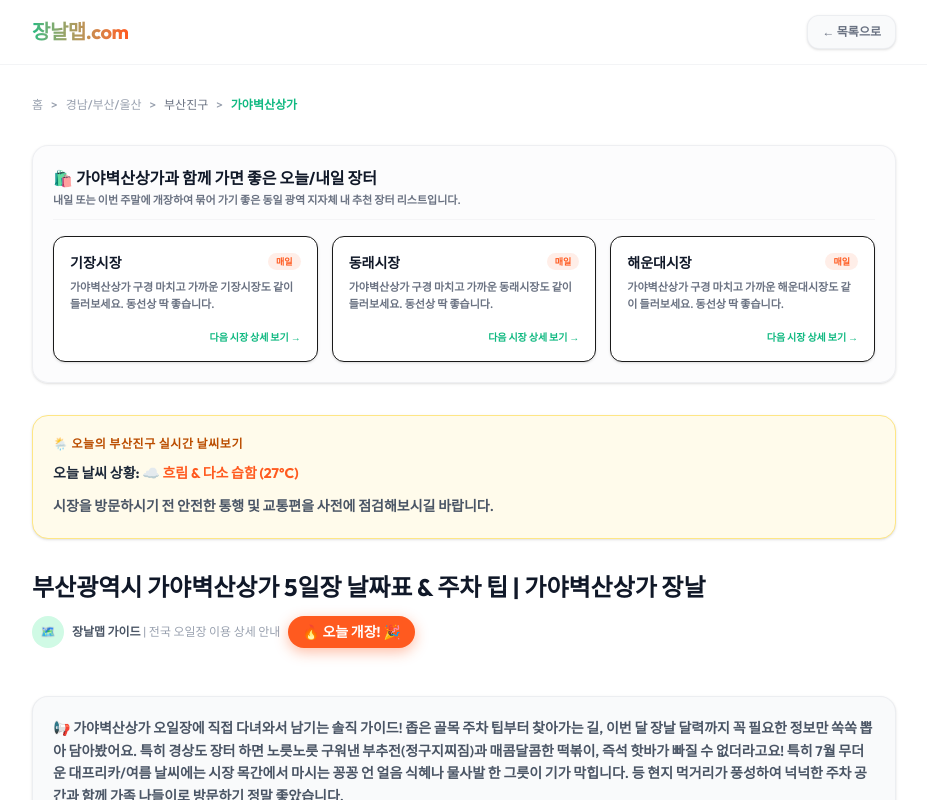
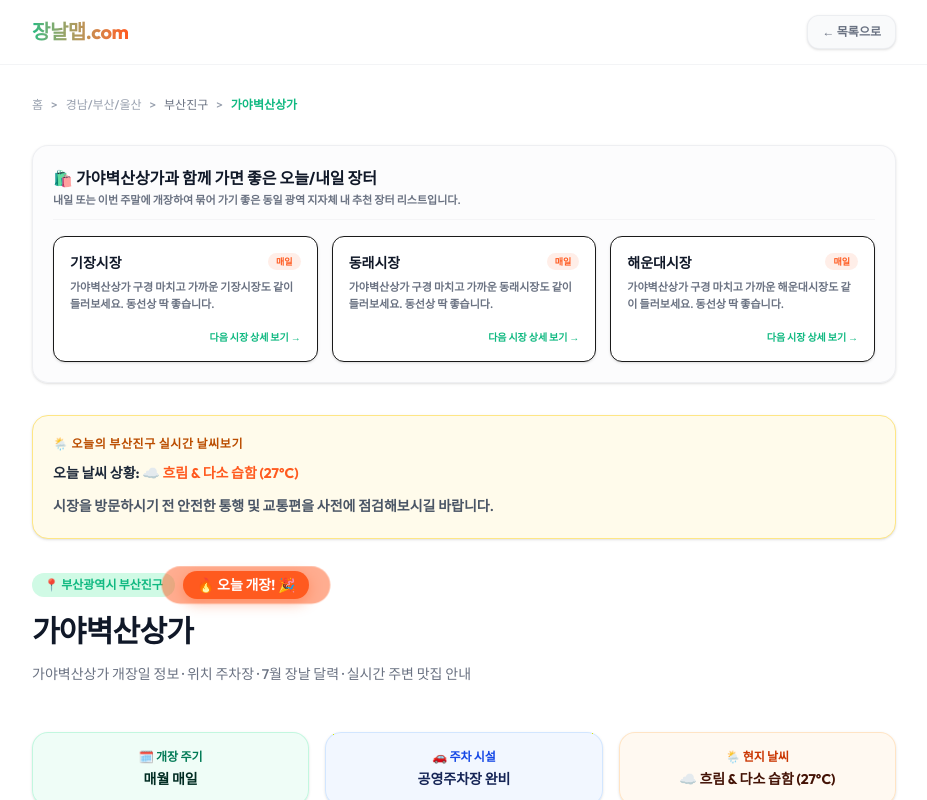
Before and after one commit to pyoska/jangnalmap, a Next.js app: page /market/1003 in a window 1280 px wide. Shown: the top 800 px of the page, without its empty margins (176-1103 px from the left). Built offline with nearby package versions, Linux system fonts and the light colour scheme; no server answers.

Commit message:
feat(design): upgrade market detail page hero title layout and add 3-column Quick Summary Takeaways bar

```diff
--- a/src/app/market/[id]/page.js
+++ b/src/app/market/[id]/page.js
@@ -654,27 +654,47 @@ export default async function MarketDetailPage({ params }) {
         </section>
 
         {/* Hero Title Section */}
-        <section className="flex flex-col gap-3 pb-4">
-          <h1 className="text-xl sm:text-2xl font-extrabold text-gray-900 leading-snug">
-            {regionName} {market.market_name} 5일장 날짜표 & 주차 팁 | {market.market_name} 장날
-          </h1>
+        <section className="flex flex-col gap-3 pb-2 text-left">
           <div className="flex flex-wrap items-center gap-2">
-            <div className="w-8 h-8 rounded-full bg-emerald-100 text-[#10B981] flex items-center justify-center font-bold text-xs">🗺️</div>
-            <div className="text-xs text-gray-400">
-              <span className="font-bold text-gray-600">장날맵 가이드</span> | 전국 오일장 이용 상세 안내
-            </div>
+            <span className="bg-emerald-100 text-[#10B981] font-extrabold text-xs px-3 py-1 rounded-full">
+              📍 {safeProvince} {getDistrict(safeAddress)}
+            </span>
             {todayOpen ? (
               <span className="relative flex h-fit w-fit shrink-0">
                 <span className="animate-ping absolute inline-flex h-full w-full rounded-full bg-[#FF5A1F] opacity-75"></span>
-                <span className="relative inline-flex rounded-full bg-[#FF5A1F] text-white text-xs sm:text-sm px-3.5 py-1.5 font-bold shadow-[0_4px_14px_rgba(255,90,31,0.4)]">
+                <span className="relative inline-flex rounded-full bg-[#FF5A1F] text-white text-xs sm:text-sm px-3.5 py-1 font-bold shadow-[0_4px_14px_rgba(255,90,31,0.4)]">
                   🔥 오늘 개장! 🎉
                 </span>
               </span>
             ) : (
-              <span className="bg-emerald-50 border border-emerald-100 text-[#10B981] text-[10px] sm:text-xs px-3.5 py-1.5 rounded-full font-extrabold">
+              <span className="bg-gray-100 text-gray-600 text-xs px-3 py-1 rounded-full font-bold">
                 오일장일정: {market.opening_cycle}
               </span>
             )}
+          </div>
+
+          <h1 className="text-2xl sm:text-3xl font-black text-gray-900 leading-snug tracking-tight">
+            {market.market_name}
+          </h1>
+
+          <p className="text-xs sm:text-sm text-gray-500 font-medium">
+            {market.market_name} 개장일 정보 · 위치 주차장 · 7월 장날 달력 · 실시간 주변 맛집 안내
+          </p>
+        </section>
+
+        {/* ⚡ 1초 핵심 요약 카드 (Quick Key Takeaways Summary Card) */}
+        <section className="grid grid-cols-3 gap-2.5 sm:gap-4 my-2">
+          <div className="bg-emerald-50/80 border border-emerald-200/60 rounded-2xl p-3 sm:p-4 text-center flex flex-col items-center justify-center gap-1 shadow-sm transition-transform hover:-translate-y-0.5">
+            <span className="text-[11px] sm:text-xs text-emerald-700 font-extrabold">🗓️ 개장 주기</span>
+            <span className="text-xs sm:text-sm font-black text-emerald-950">매월 {market.opening_cycle}</span>
+          </div>
+          <div className="bg-blue-50/80 border border-blue-200/60 rounded-2xl p-3 sm:p-4 text-center flex flex-col items-center justify-center gap-1 shadow-sm transition-transform hover:-translate-y-0.5">
+            <span className="text-[11px] sm:text-xs text-blue-700 font-extrabold">🚗 주차 시설</span>
+            <span className="text-xs sm:text-sm font-black text-blue-950">{market.parking_yn === 'Y' ? '공영주차장 완비' : '인근 임시 주차'}</span>
+          </div>
+          <div className="bg-orange-50/80 border border-orange-200/60 rounded-2xl p-3 sm:p-4 text-center flex flex-col items-center justify-center gap-1 shadow-sm transition-transform hover:-translate-y-0.5">
+            <span className="text-[11px] sm:text-xs text-orange-700 font-extrabold">🌦️ 현지 날씨</span>
+            <span className="text-xs sm:text-sm font-black text-orange-950">{weather.status} ({weather.temp})</span>
           </div>
         </section>
 
```
Also changed, not shown: 2 other files (tests, documents, lock files or other folders).
